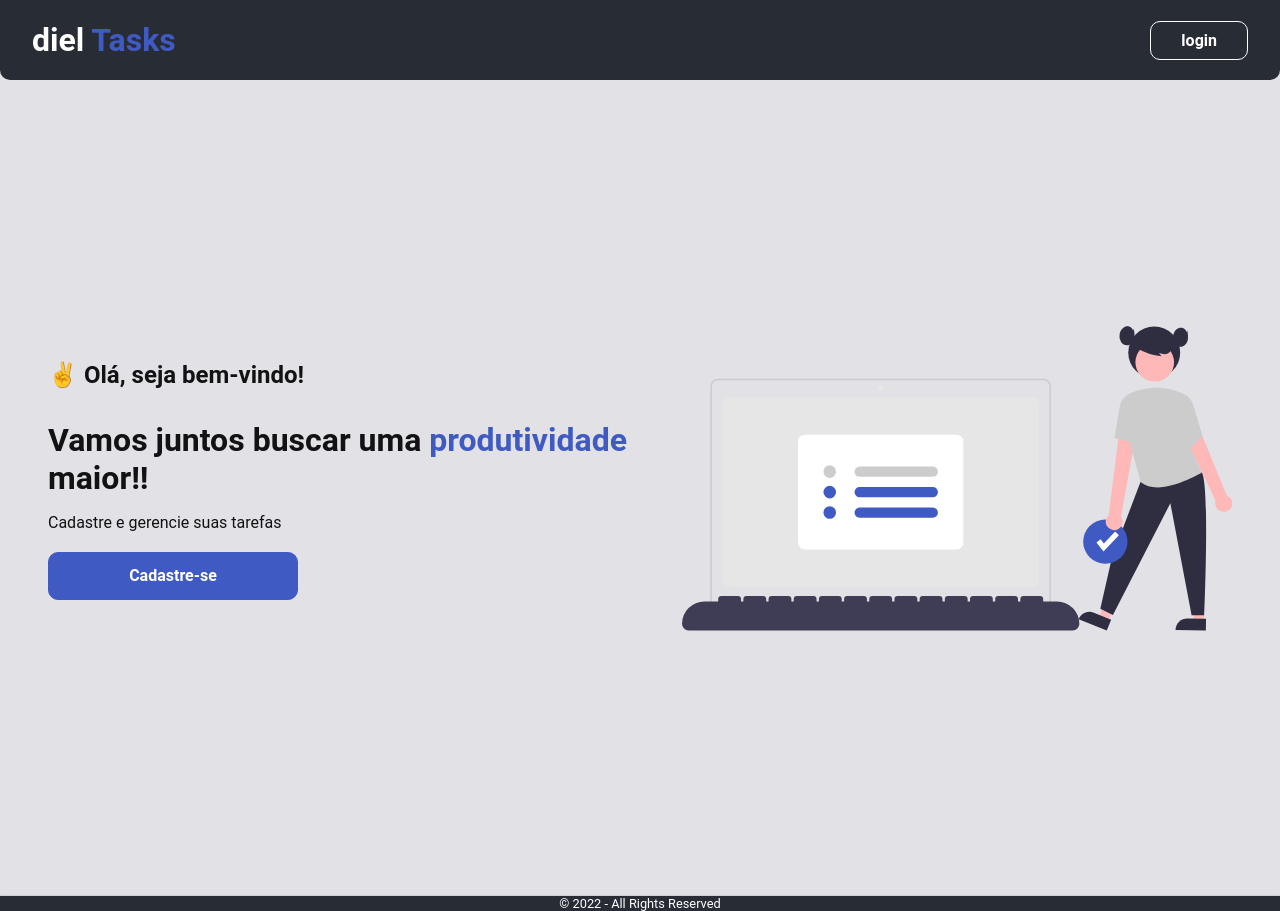
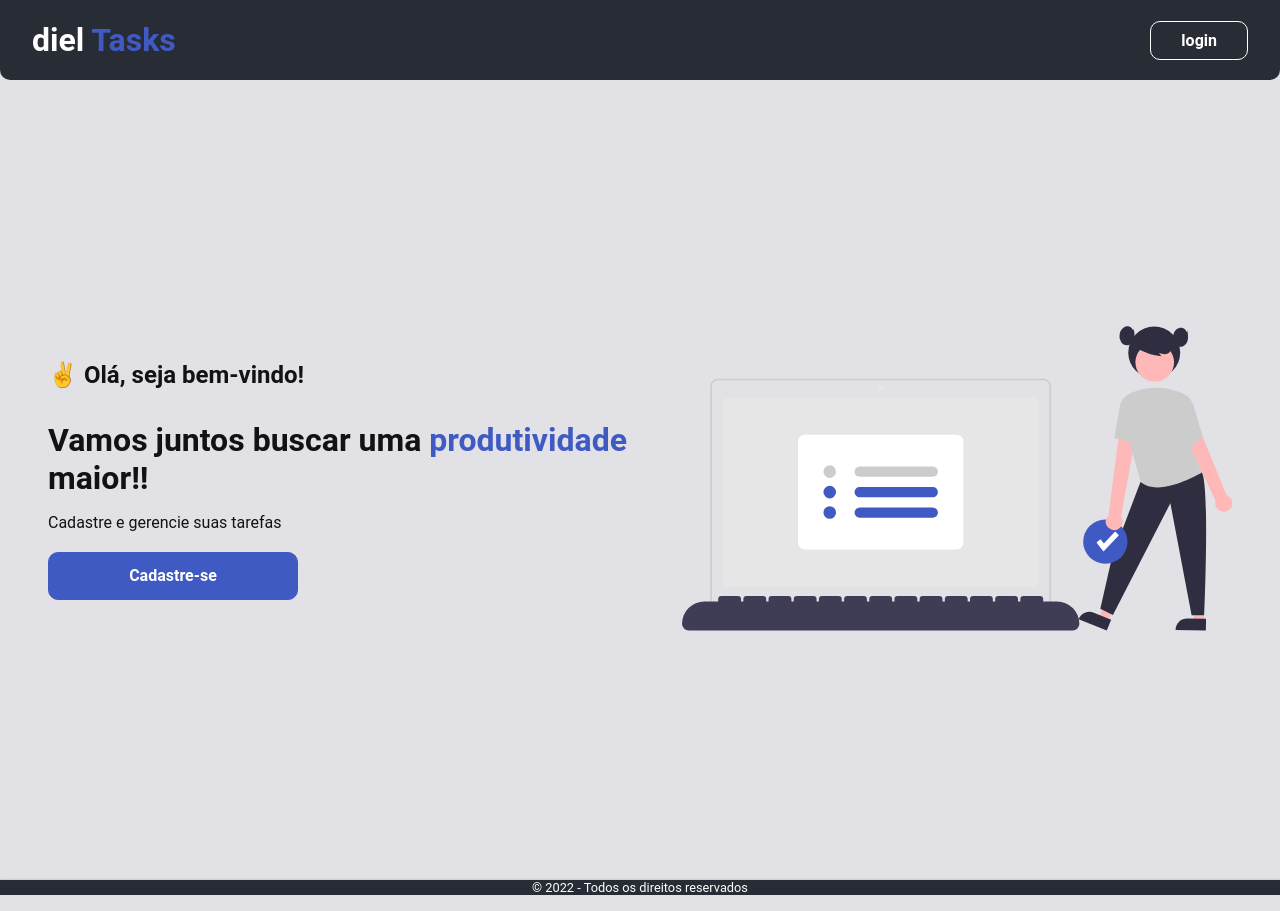
Before and after one commit to FelipeFerreiraDev/Diel-Energia-Test, a React (Vite) app in the folder frontend/: page / in a window 1280 px wide. Built offline with nearby package versions, Linux system fonts and the light colour scheme.

Commit message:
refactor: footer

```diff
--- a/frontend/src/components/Footer/index.tsx
+++ b/frontend/src/components/Footer/index.tsx
@@ -4,7 +4,7 @@ export default function Footer() {
   return (
     <footer>
       <div className={style.copyright}>
-        <p>© 2022 - All Rights Reserved</p>
+        <p>© 2022 - Todos os direitos reservados</p>
       </div>
     </footer>
   );
--- a/frontend/src/components/Footer/styles.module.scss
+++ b/frontend/src/components/Footer/styles.module.scss
@@ -8,7 +8,6 @@ footer {
   font-size: 0.8rem;
   color: #fff;
   text-align: center;
-  margin-top: 1rem;
   display: flex;
   justify-content: center;
   align-items: center;
```
